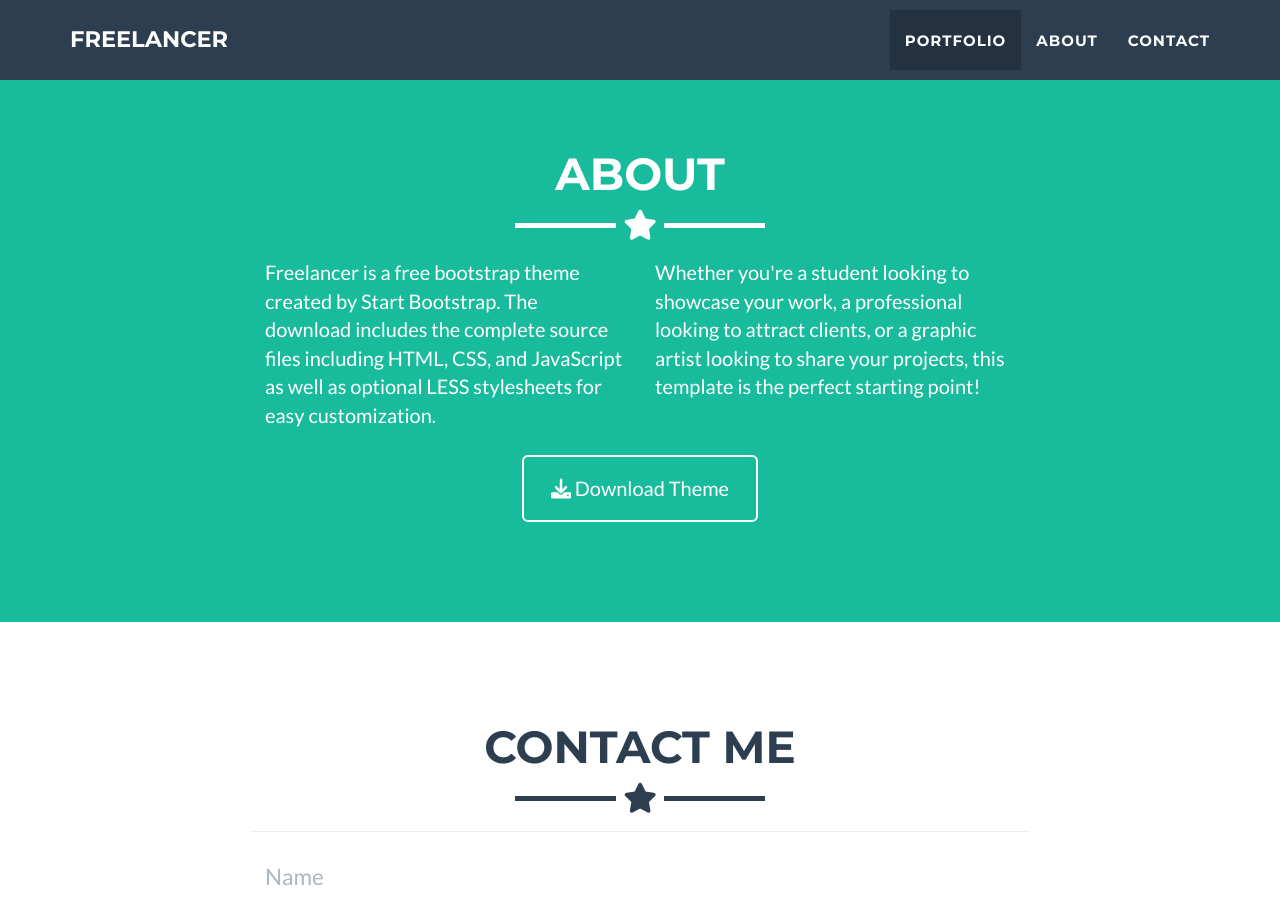
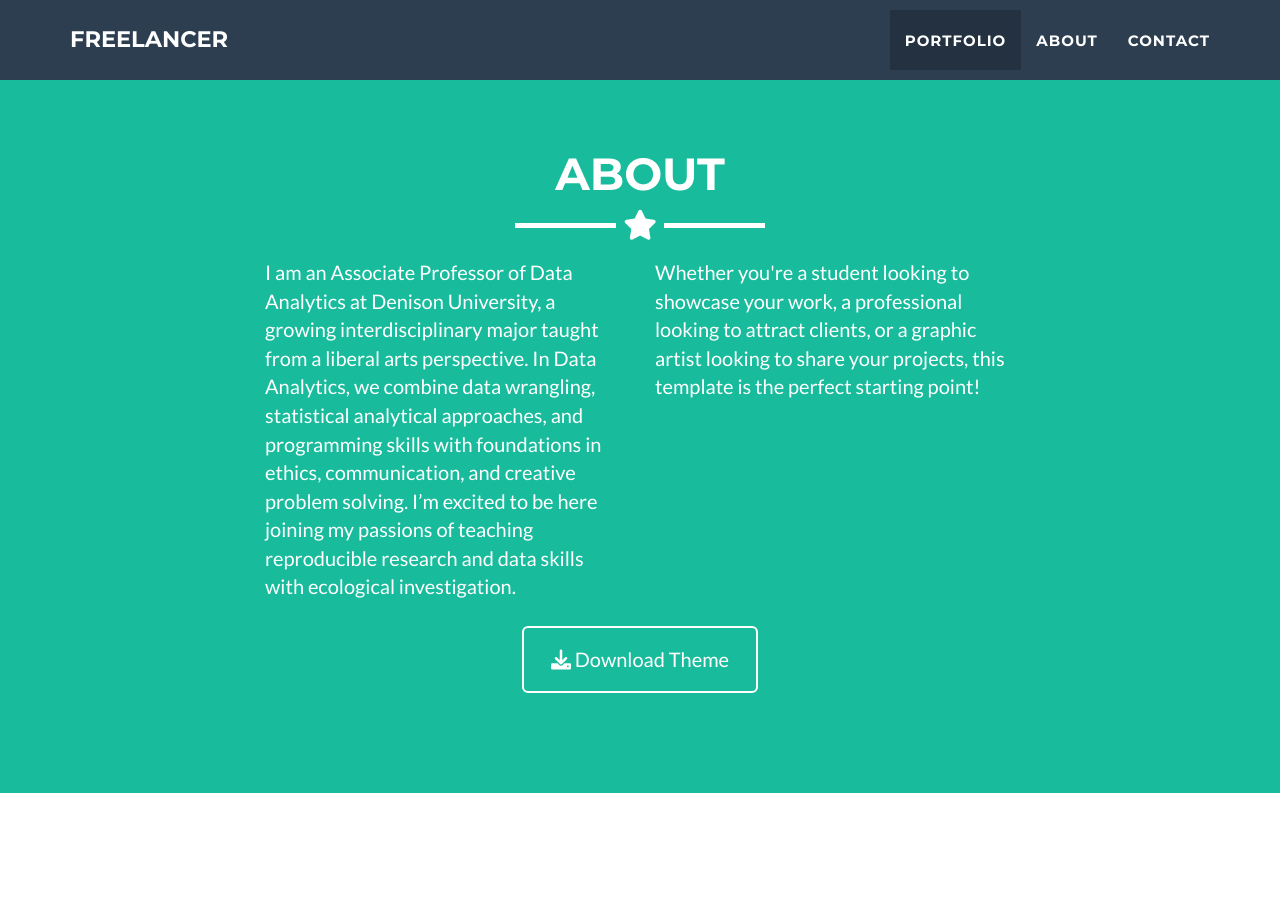
Before and after one commit to sarahsupp/sarahsupp.github.io, a Jekyll site: the page built from _posts/2014-07-18-project-1.markdown, in a window 1280 px wide and 900 px high, scrolled down 1623 px. Built offline with Jekyll 4.4.1, drawn with Linux system fonts in a browser that asks for light colours.

Commit message:
updates about to test out

```diff
--- a/_includes/about.html
+++ b/_includes/about.html
@@ -9,9 +9,7 @@
     </div>
     <div class="row">
       <div class="col-lg-4 col-lg-offset-2">
-        <p>Freelancer is a free bootstrap theme created by Start Bootstrap. The download includes the complete
-          source files including HTML, CSS, and JavaScript as well as optional LESS stylesheets for easy
-          customization.</p>
+        <p>I am an Associate Professor of Data Analytics at Denison University, a growing interdisciplinary major taught from a liberal arts perspective. In Data Analytics, we combine data wrangling, statistical analytical approaches, and programming skills with foundations in ethics, communication, and creative problem solving. I’m excited to be here joining my passions of teaching reproducible research and data skills with ecological investigation.</p>
       </div>
       <div class="col-lg-4">
         <p>Whether you're a student looking to showcase your work, a professional looking to attract clients, or
```
